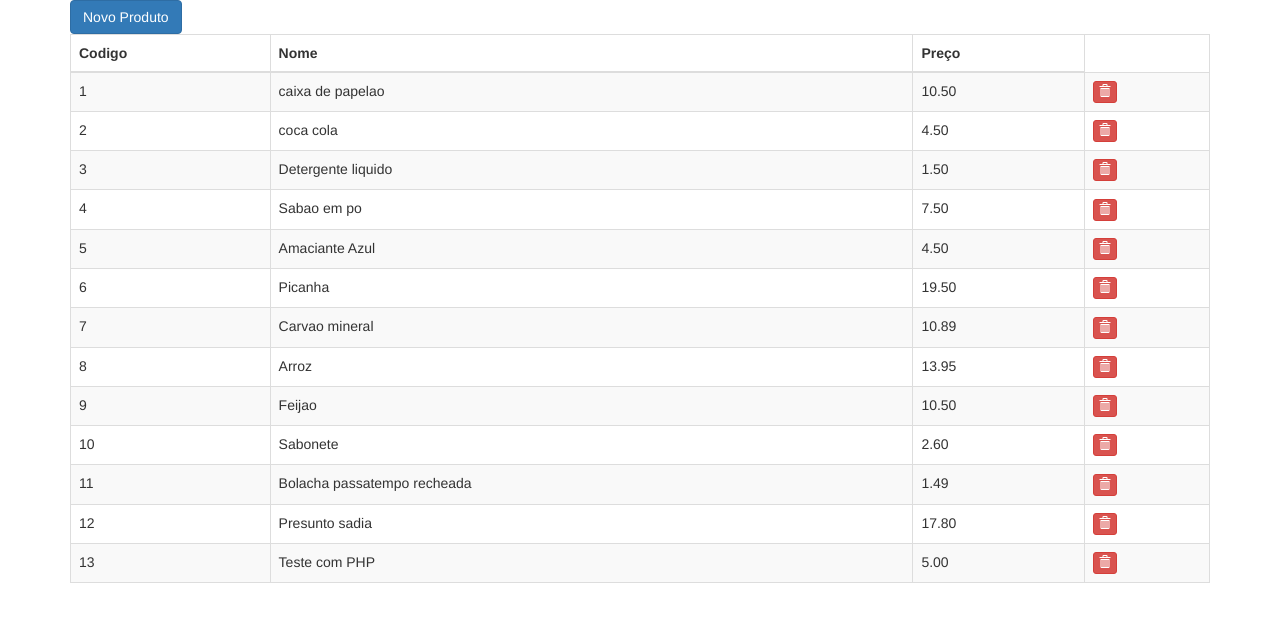
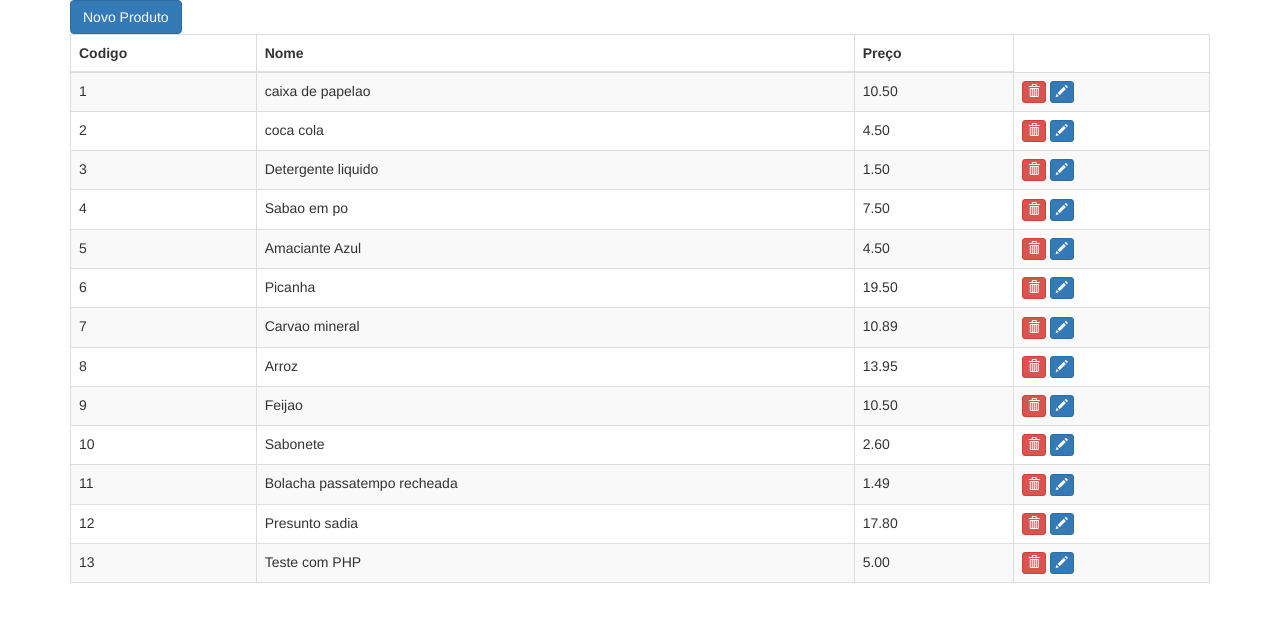
Before and after one commit to emersonrodrigod/php2016, a PHP site: page /banco/index.php in a window 1280 px wide. Shown: the top 622 px of the page. Run offline with PHP 8.4, Linux system fonts and the light colour scheme; data comes from the database, SQL or seed files in the repository; some libraries are stand-ins or nearby versions.

Commit message:
botao alterar

```diff
--- a/banco/index.php
+++ b/banco/index.php
@@ -37,6 +37,10 @@
                                 <a class="btn btn-danger btn-xs" href="excluir.php?id=<?php echo $resultado['id']; ?>">
                                     <i class="glyphicon glyphicon-trash"></i>
                                 </a>
+
+                                <a class="btn btn-primary btn-xs" href="alterar.php?id=<?php echo $resultado['id']; ?>">
+                                    <i class="glyphicon glyphicon-pencil"></i>
+                                </a>
                             </td>
                         </tr>
                     <?php } ?>
```
